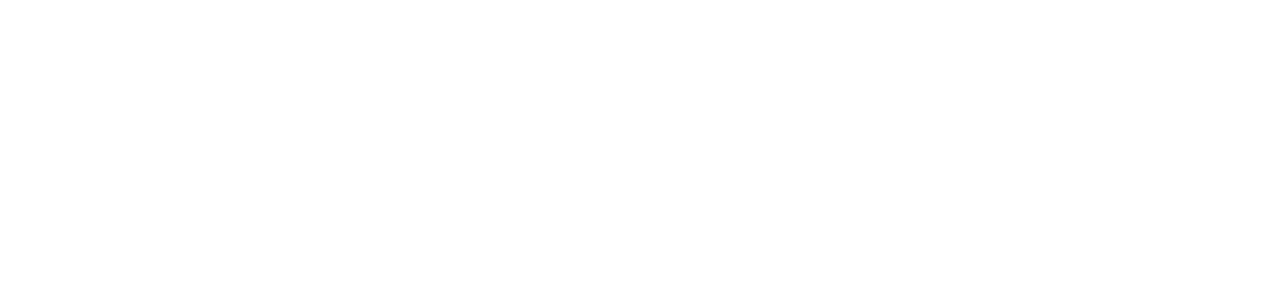
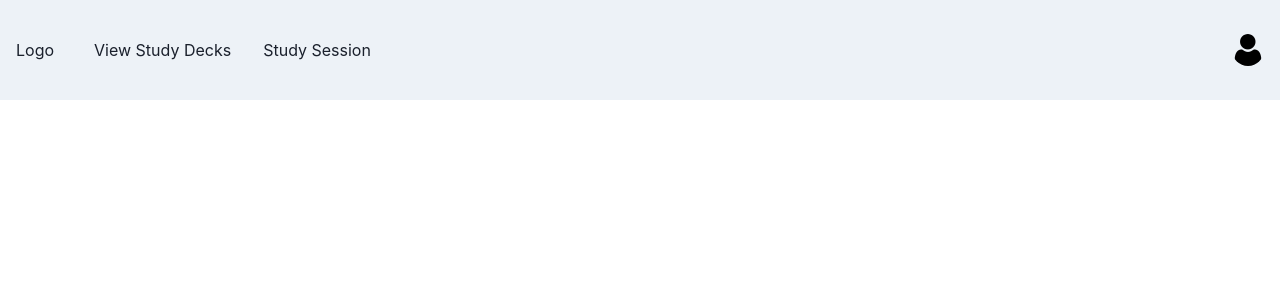
Before and after one commit to Brandon3522/flash_carma, a React (Create React App) app: page /view in a window 1280 px wide. Before the commit this address had no page. Shown: the top 300 px of the page. Built offline with nearby package versions, Linux system fonts and the light colour scheme.

Commit message:
Nav Bar: View study decks link

```diff
--- a/src/App.js
+++ b/src/App.js
@@ -13,6 +13,7 @@ function App() {
           <Route path='/results' element={<><Navbar></Navbar><Results></Results></>} />
           <Route path='/study' element={<><Navbar></Navbar><StudyPage></StudyPage></>} />
           <Route path='/editpage' element={<><Navbar></Navbar><EditPage></EditPage></>} />
+          <Route path='/view' element={<><Navbar></Navbar></>} />
         </Routes>
       </BrowserRouter>
   );
--- a/src/components/Navbar.js
+++ b/src/components/Navbar.js
@@ -19,7 +19,7 @@ import { HamburgerIcon, CloseIcon } from '@chakra-ui/icons';
 import profile from './images/profile_img.png'
 import { ColorModeSwitcher } from './ColorModeSwitcher';
 
-const Links = ['View Study Decks', {name: 'Study Session', href: '/study'}];
+const Links = [{name: 'View Study Decks', href: './view'}, {name: 'Study Session', href: '/study'}];
 
 const NavLink = ({children, href}) => (
     <Link
```
